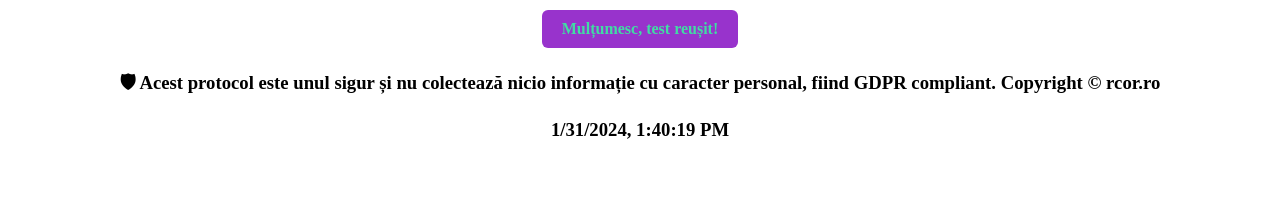
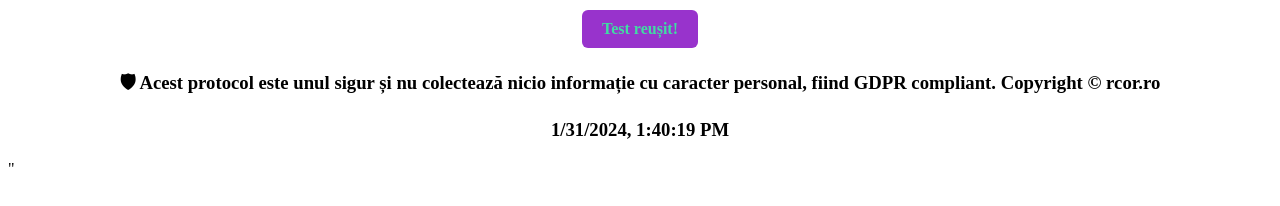
Before and after one commit to actuariat/actuariat.github.io, a plain HTML site: page index.html in a window 1280 px wide. Drawn offline with Linux system fonts and the light colour scheme.

Commit message:
Update index.html

```diff
--- a/index.html
+++ b/index.html
@@ -1 +1 @@
-<html><title>OK</title><body><table align='center'><tr><td style='background-color:#9833cc;border-radius:6px;padding:10px 20px;'><a style='color:#41dca3;text-decoration:none;font-weight:bold;' href='https://rcor.ro'>Mulțumesc, test reușit!</a></td></tr></table><h3 align='center'>🛡 Acest protocol este unul sigur și nu colectează nicio informație cu caracter personal, fiind GDPR compliant. Copyright © rcor.ro  <p id="datetime"></p> <script>  var now = new Date();var datetime = now.toLocaleString();document.getElementById("datetime").innerHTML = datetime;</script> </h3></body></html>
+<html><title>OK</title><body><table align='center'><tr><td style='background-color:#9833cc;border-radius:6px;padding:10px 20px;'><a style='color:#41dca3;text-decoration:none;font-weight:bold;' href='https://rcor.ro'>Test reușit!</a></td></tr></table><h3 align='center'>🛡 Acest protocol este unul sigur și nu colectează nicio informație cu caracter personal, fiind GDPR compliant. Copyright © rcor.ro <p id="datetime"> </p> <script>  var now = new Date();var datetime = now.toLocaleString();document.getElementById("datetime").innerHTML = datetime;</script> </h3></body></html>"
```
